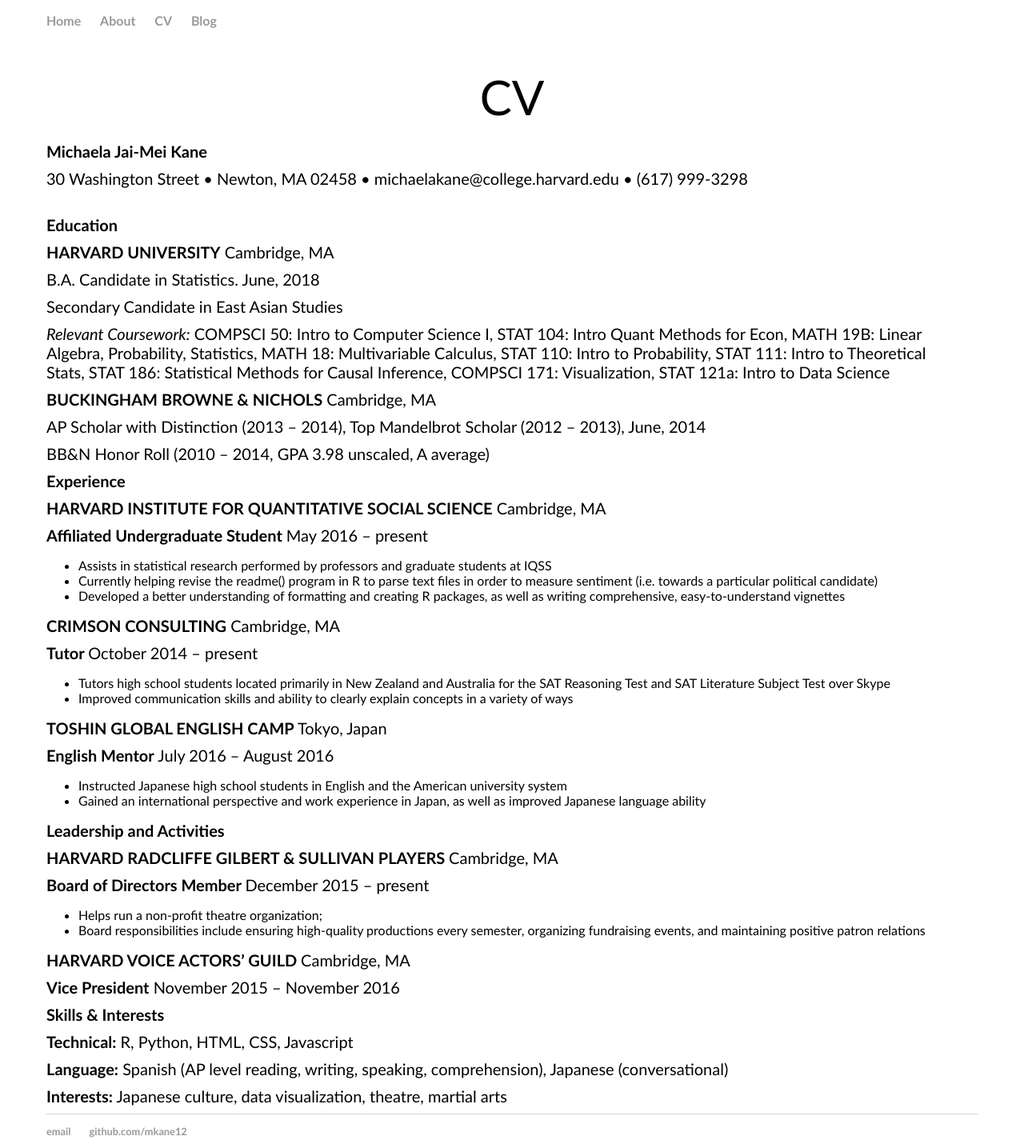
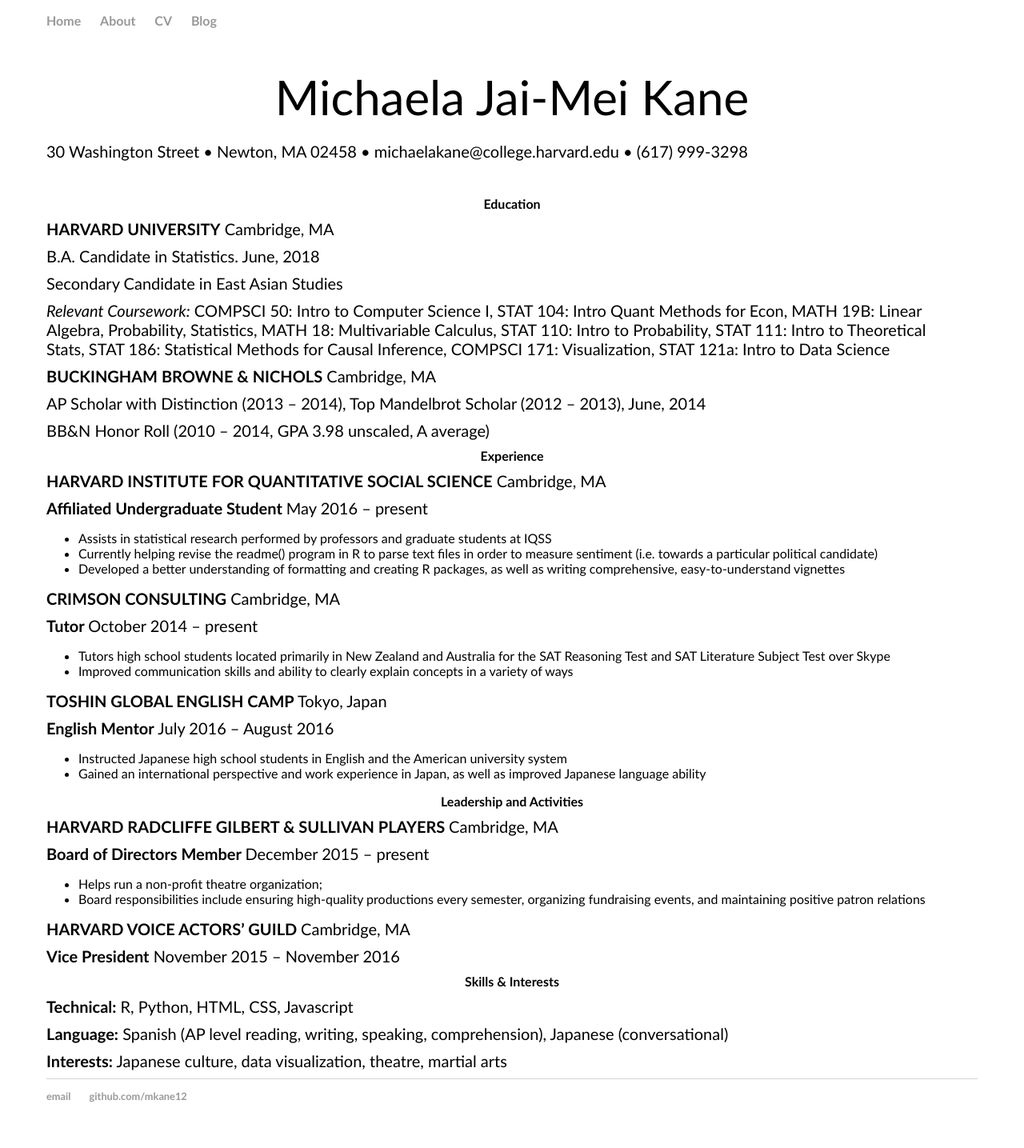
Before and after one commit to mkane12/mkane12.github.io, a Jekyll site: the page built from cv/index.html, in a window 1280 px wide. Shown: the whole page at 80% size. Built offline with Jekyll 4.4.1, drawn with Linux system fonts in a browser that asks for light colours; after the commit the page ends 1391 px from its top, so only the background shows below that.

Commit message:
Update index.html

```diff
--- a/cv/index.html
+++ b/cv/index.html
@@ -2,11 +2,10 @@
 layout: default
 title: CV
 ---
-	<h1>{{ page.title }}</h1>
 
-  <p><strong>Michaela Jai-Mei Kane</strong></p>
+<h1>Michaela Jai-Mei Kane</h1>
 <p>30 Washington Street &bull; Newton, MA 02458 &bull; michaelakane@college.harvard.edu &bull; (617) 999-3298</p>
-<p><br /> <strong>Education</strong></p>
+<p><br /> <strong><center>Education</center></strong></p>
 <p><strong>HARVARD UNIVERSITY</strong> Cambridge, MA</p>
 <p>B.A. Candidate in Statistics. June, 2018</p>
 <p>Secondary Candidate in East Asian Studies</p>
@@ -15,7 +14,7 @@
 <p>AP Scholar with Distinction (2013 &ndash; 2014), Top Mandelbrot Scholar (2012 &ndash; 2013), June, 2014</p>
 <p>BB&amp;N Honor Roll (2010 &ndash; 2014, GPA 3.98 unscaled, A average)</p>
 <p> </p>
-<p><strong>Experience</strong></p>
+<p><strong><center>Experience</center></strong></p>
 <p><strong>HARVARD INSTITUTE FOR QUANTITATIVE SOCIAL SCIENCE</strong> Cambridge, MA</p>
 <p><strong>Affiliated Undergraduate Student </strong> May 2016 &ndash; present</p>
 <ul>
@@ -35,7 +34,7 @@
 <li>Instructed Japanese high school students in English and the American university system</li>
 <li>Gained an international perspective and work experience in Japan, as well as improved Japanese language ability</li>
 </ul>
-<p><strong>Leadership and Activities</strong></p>
+<p><strong><center>Leadership and Activities</center></strong></p>
 <p><strong>HARVARD RADCLIFFE GILBERT &amp; SULLIVAN PLAYERS </strong>Cambridge, MA</p>
 <p><strong>Board of Directors Member </strong> December 2015 &ndash; present</p>
 <ul>
@@ -44,7 +43,7 @@
 </ul>
 <p><strong>HARVARD VOICE ACTORS&rsquo; GUILD </strong> Cambridge, MA</p>
 <p><strong>Vice President</strong> November 2015 &ndash; November&nbsp;2016</p>
-<p><strong>Skills &amp; Interests</strong></p>
+<p><strong><center>Skills &amp; Interests</center></strong></p>
 <p><strong>Technical:</strong> R, Python, HTML, CSS, Javascript</p>
 <p><strong>Language:</strong> Spanish (AP level reading, writing, speaking, comprehension), Japanese (conversational)</p>
 <p><strong>Interests:</strong> Japanese culture, data visualization, theatre, martial arts</p>
```
